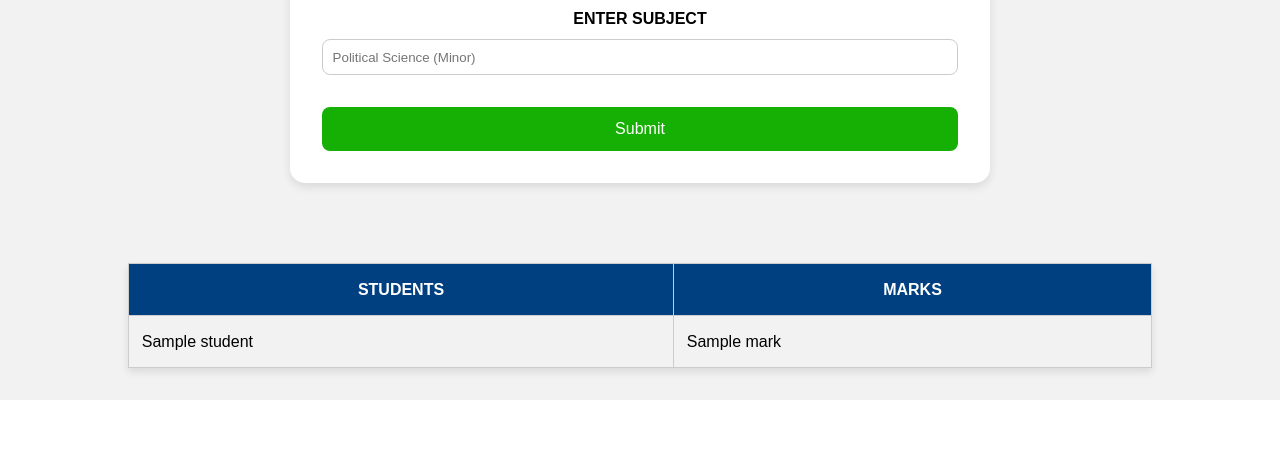
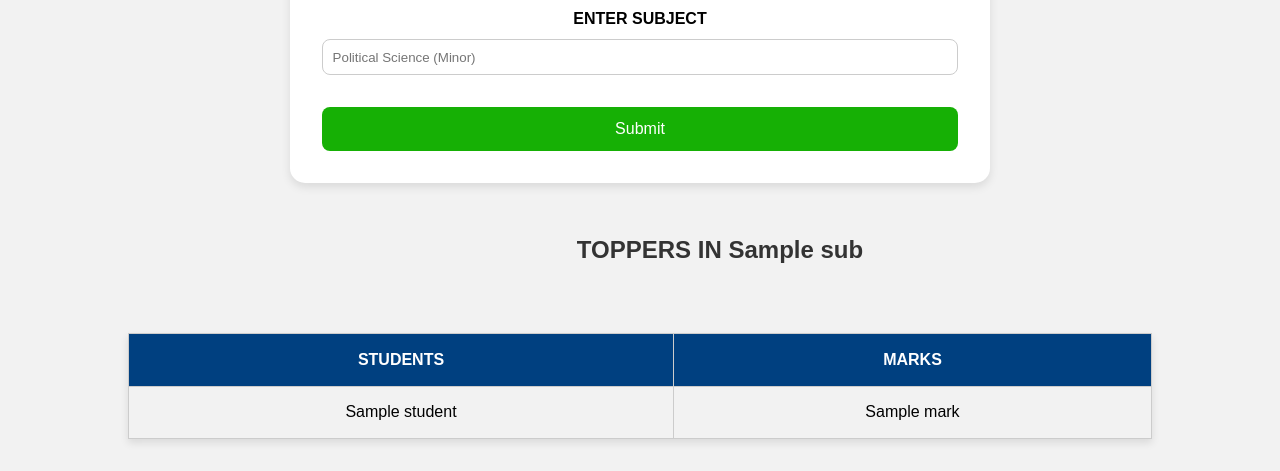
Before and after one commit to artbymali/find_the_topper, a Flask app: template templates/index.html in a window 1280 px wide. Shown: the part 1018-1489 px from the top of the page. Before the commit the page ends 1418 px from the top, so only its background shows below. Run offline with Flask 3, Linux system fonts and the light colour scheme; the template is opened without the code that fills it: most values are stand-ins (such as "Sample title", 1, 10 or a date in 2020).

Commit message:
added tagline

```diff
--- a/app.py
+++ b/app.py
@@ -7,6 +7,7 @@ app = Flask(__name__)
 def get_data():
     students = None
     marks = None
+    subject = None
 
     if request.method == "POST":
         dept = request.form.get("dept").upper()
@@ -16,7 +17,7 @@ def get_data():
         subject = request.form.get("subject").upper()
 
         students, marks = find_topper(dept, year, semester, batch, subject)
-    return render_template("index.html", students = students, marks = marks)
+    return render_template("index.html", students = students, marks = marks, sub = subject)
 
 if __name__ == "__main__":
     app.run(debug=True)
--- a/static/design.css
+++ b/static/design.css
@@ -158,7 +158,7 @@ table {
 table th, table td {
   border: 1px solid #ccc;
   padding: 0.8rem;
-  text-align: left;
+  text-align: center;
 }
 
 table th {
--- a/templates/index.html
+++ b/templates/index.html
@@ -124,6 +124,9 @@
     <input type="submit" value="Submit">
 </form>
 
+{% if sub %}
+<h2 class="makrs_prompt">TOPPERS IN {{sub}}</h2>
+{% endif %}
     <table>
 
         {% if students and marks %}
```
